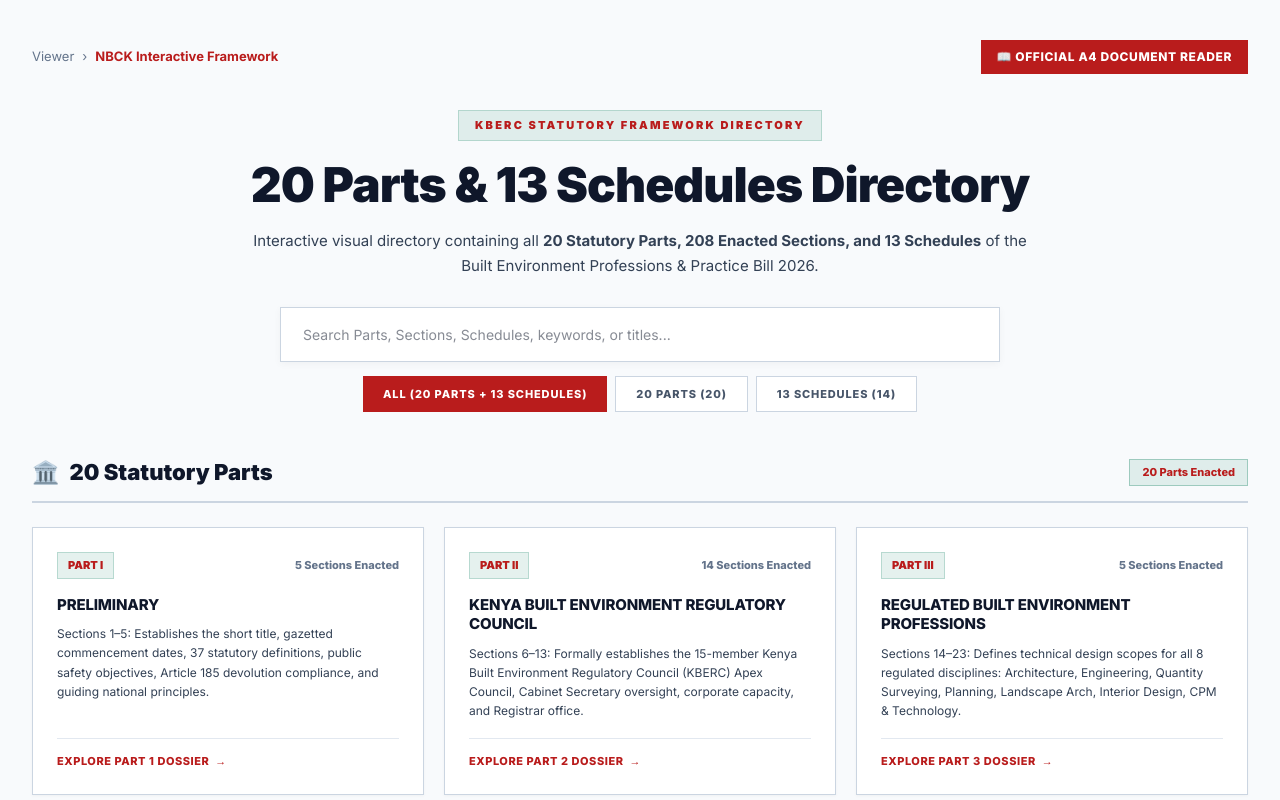
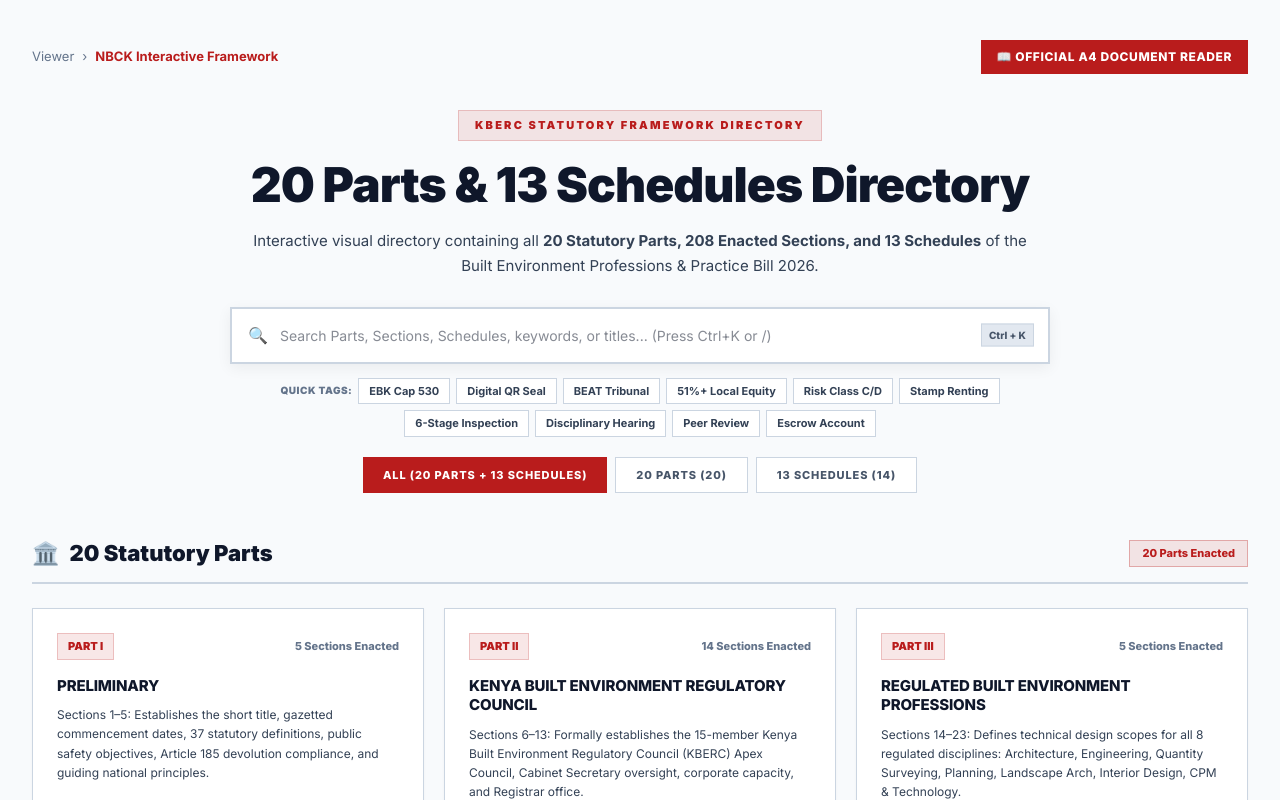
Before and after one commit to nyagonchonga/KBERC, a Next.js app: page /viewer/interactive in a window 1280 px wide. Shown: the top 800 px of the page. Built offline with nearby package versions, Linux system fonts and the light colour scheme.

Commit message:
feat(search): upgrade interactive viewer search with live autocomplete dropdown, preset keyword chips, keyboard shortcut, and section jump links

```diff
--- a/src/app/viewer/interactive/page.tsx
+++ b/src/app/viewer/interactive/page.tsx
@@ -1,8 +1,22 @@
 'use client';
 
-import { useState } from 'react';
+import { useState, useEffect, useRef } from 'react';
 import Link from 'next/link';
 import { billData } from '../data';
+
+/* ─── Preset Statutory Keyword Search Chips ───────────────────────────── */
+const STATUTORY_KEYWORD_CHIPS = [
+  'EBK Cap 530',
+  'Digital QR Seal',
+  'BEAT Tribunal',
+  '51%+ Local Equity',
+  'Risk Class C/D',
+  'Stamp Renting',
+  '6-Stage Inspection',
+  'Disciplinary Hearing',
+  'Peer Review',
+  'Escrow Account'
+];
 
 /* ─── Exhaustive Authoritative Part Descriptions ────────────────────────── */
 const RICH_PART_DESCRIPTIONS: Record<number, string> = {
@@ -44,34 +58,9 @@ const RICH_SCHEDULE_DESCRIPTIONS: Record<number, string> = {
   13: "Schedule 13: Discipline Registration Boards Governance Charter (ARB, QSRB, EBK) for board elections and registrar duties."
 };
 
-/* ─── Part colour palette ─────────────────────────────────────────────── */
-const PALETTE = [
-  { from: '#64748B', to: '#475569' },
-  { from: '#b91c1c', to: '#dc2626' },
-  { from: '#0284C7', to: '#0891B2' },
-  { from: '#D97706', to: '#EA580C' },
-  { from: '#B91C1C', to: '#DC2626' },
-  { from: '#7C3AED', to: '#9333EA' },
-  { from: '#1D4ED8', to: '#2563EB' },
-  { from: '#B45309', to: '#CA8A04' },
-  { from: '#4F46E5', to: '#4338CA' },
-  { from: '#BE185D', to: '#DB2777' },
-  { from: '#0D9488', to: '#0F766E' },
-  { from: '#D97706', to: '#B45309' },
-  { from: '#65A30D', to: '#4D7C0F' },
-  { from: '#6B21A8', to: '#7C3AED' },
-  { from: '#E11D48', to: '#BE123C' },
-  { from: '#0284C7', to: '#0369A1' },
-  { from: '#C026D3', to: '#A21CAF' },
-  { from: '#57534E', to: '#44403C' },
-  { from: '#4B5563', to: '#374151' },
-  { from: '#b91c1c', to: '#991b1b' },
-];
-
 /* ─── Part Card Component ─────────────────────────────────────────────── */
 function PartCard({ part, index }: { part: typeof billData.structure[0]; index: number }) {
   const [hovered, setHovered] = useState(false);
-  const palette = PALETTE[index % PALETTE.length];
   const partNum = index + 1;
   const description = RICH_PART_DESCRIPTIONS[partNum] || `Sections governing ${part.title} under the Act.`;
 
@@ -95,9 +84,8 @@ function PartCard({ part, index }: { part: typeof billData.structure[0]; index:
         minHeight: '210px',
       }}
     >
-      {/* Header */}
       <div style={{ display: 'flex', alignItems: 'center', justifyContent: 'space-between', marginBottom: '16px' }}>
-        <span style={{ fontSize: '11px', fontWeight: 900, color: '#b91c1c', background: 'rgba(4,120,87,0.1)', padding: '4px 10px', borderRadius: '0px', border: '1px solid rgba(4,120,87,0.2)' }}>
+        <span style={{ fontSize: '11px', fontWeight: 900, color: '#b91c1c', background: 'rgba(185,28,28,0.1)', padding: '4px 10px', borderRadius: '0px', border: '1px solid rgba(185,28,28,0.2)' }}>
           PART {['I','II','III','IV','V','VI','VII','VIII','IX','X','XI','XII','XIII','XIV','XV','XVI','XVII','XVIII','XIX','XX'][index]}
         </span>
         <span style={{ fontSize: '11px', fontWeight: 800, color: '#64748B' }}>
@@ -105,7 +93,6 @@ function PartCard({ part, index }: { part: typeof billData.structure[0]; index:
         </span>
       </div>
 
-      {/* Body */}
       <h3 style={{
         fontSize: '15px', fontWeight: 800, color: hovered ? '#b91c1c' : '#0F172A',
         marginBottom: '10px', lineHeight: 1.3, letterSpacing: '-0.01em',
@@ -117,7 +104,6 @@ function PartCard({ part, index }: { part: typeof billData.structure[0]; index:
         {description}
       </p>
 
-      {/* Footer */}
       <div style={{ display: 'flex', alignItems: 'center', gap: '6px', marginTop: '18px', paddingTop: '14px', borderTop: '1px solid #E2E8F0', fontSize: '11px', fontWeight: 800, color: '#b91c1c', textTransform: 'uppercase', letterSpacing: '0.05em' }}>
         <span>Explore Part {partNum} Dossier</span>
         <span>→</span>
@@ -184,13 +170,76 @@ function ScheduleCard({ schedule, index }: { schedule: typeof billData.schedules
 export default function InteractiveViewerIndex() {
   const [activeTab, setActiveTab] = useState<'all' | 'parts' | 'schedules'>('all');
   const [searchQuery, setSearchQuery] = useState('');
+  const [dropdownOpen, setDropdownOpen] = useState(false);
+  const inputRef = useRef<HTMLInputElement>(null);
+
+  // Keyboard shortcut listener for Ctrl+K or /
+  useEffect(() => {
+    const handleKeyDown = (e: KeyboardEvent) => {
+      if ((e.ctrlKey || e.metaKey) && e.key.toLowerCase() === 'k') {
+        e.preventDefault();
+        inputRef.current?.focus();
+      } else if (e.key === '/' && document.activeElement !== inputRef.current) {
+        e.preventDefault();
+        inputRef.current?.focus();
+      }
+    };
+    window.addEventListener('keydown', handleKeyDown);
+    return () => window.removeEventListener('keydown', handleKeyDown);
+  }, []);
+
+  const query = searchQuery.trim().toLowerCase();
+
+  // Deep Section Matches
+  const deepSectionMatches: Array<{
+    partNum: number;
+    partTitle: string;
+    sectionNumber: string;
+    sectionTitle: string;
+    snippet: string;
+  }> = [];
+
+  if (query) {
+    billData.structure.forEach((part, partIdx) => {
+      part.sections.forEach(sec => {
+        const titleMatch = sec.title.toLowerCase().includes(query);
+        const numMatch = sec.section.toLowerCase().includes(query);
+        const textMatch = sec.bill_text?.toLowerCase().includes(query);
+        const doesMatch = sec.analysis?.what_it_does?.toLowerCase().includes(query);
+        const englishMatch = sec.analysis?.plain_english?.toLowerCase().includes(query);
+
+        if (titleMatch || numMatch || textMatch || doesMatch || englishMatch) {
+          let snippet = sec.analysis?.plain_english || sec.analysis?.what_it_does || sec.bill_text || '';
+          if (snippet.length > 120) snippet = snippet.slice(0, 120) + '...';
+
+          deepSectionMatches.push({
+            partNum: partIdx + 1,
+            partTitle: part.title,
+            sectionNumber: sec.section,
+            sectionTitle: sec.title,
+            snippet
+          });
+        }
+      });
+    });
+  }
 
   const filteredParts = billData.structure.filter(p =>
-    !searchQuery || p.title.toLowerCase().includes(searchQuery.toLowerCase()) || p.part.toLowerCase().includes(searchQuery.toLowerCase()) || p.sections.some(s => s.title.toLowerCase().includes(searchQuery.toLowerCase()) || s.section.includes(searchQuery))
+    !query ||
+    p.title.toLowerCase().includes(query) ||
+    p.part.toLowerCase().includes(query) ||
+    p.sections.some(s =>
+      s.title.toLowerCase().includes(query) ||
+      s.section.toLowerCase().includes(query) ||
+      s.bill_text?.toLowerCase().includes(query) ||
+      s.analysis?.plain_english?.toLowerCase().includes(query)
+    )
   );
 
   const filteredSchedules = billData.schedules.filter(s =>
-    !searchQuery || s.title.toLowerCase().includes(searchQuery.toLowerCase()) || s.content.toLowerCase().includes(searchQuery.toLowerCase())
+    !query ||
+    s.title.toLowerCase().includes(query) ||
+    s.content.toLowerCase().includes(query)
   );
 
   return (
@@ -230,7 +279,7 @@ export default function InteractiveViewerIndex() {
 
         {/* Hero Section */}
         <div style={{ textAlign: 'center', marginBottom: '44px' }}>
-          <div style={{ display: 'inline-flex', alignItems: 'center', gap: '10px', marginBottom: '16px', background: 'rgba(4,120,87,0.1)', padding: '6px 16px', border: '1px solid rgba(4,120,87,0.2)' }}>
+          <div style={{ display: 'inline-flex', alignItems: 'center', gap: '10px', marginBottom: '16px', background: 'rgba(185,28,28,0.1)', padding: '6px 16px', border: '1px solid rgba(185,28,28,0.2)' }}>
             <span style={{ fontSize: '11px', fontWeight: 900, color: '#b91c1c', letterSpacing: '0.2em', textTransform: 'uppercase' }}>
               KBERC STATUTORY FRAMEWORK DIRECTORY
             </span>
@@ -244,21 +293,76 @@ export default function InteractiveViewerIndex() {
             Interactive visual directory containing all <strong>20 Statutory Parts, 208 Enacted Sections, and 13 Schedules</strong> of the Built Environment Professions &amp; Practice Bill 2026.
           </p>
 
-          {/* Search & Filter Controls */}
-          <div style={{ maxWidth: '720px', margin: '0 auto', display: 'flex', flexDirection: 'column', gap: '14px' }}>
+          {/* Search & Filter Controls Container */}
+          <div style={{ maxWidth: '820px', margin: '0 auto', display: 'flex', flexDirection: 'column', gap: '14px', position: 'relative' }}>
+
+            {/* Input with Search Icon, Clear Button, and Keyboard Badge */}
+            <div style={{ position: 'relative', width: '100%' }}>
+              <span style={{ position: 'absolute', left: '18px', top: '50%', transform: 'translateY(-50%)', fontSize: '16px', color: '#64748B' }}>
+                🔍
+              </span>
               <input
+                ref={inputRef}
                 type="text"
-              placeholder="Search Parts, Sections, Schedules, keywords, or titles..."
+                placeholder="Search Parts, Sections, Schedules, keywords, or titles... (Press Ctrl+K or /)"
                 value={searchQuery}
-              onChange={(e) => setSearchQuery(e.target.value)}
+                onFocus={() => setDropdownOpen(true)}
+                onChange={(e) => {
+                  setSearchQuery(e.target.value);
+                  setDropdownOpen(true);
+                }}
                 style={{
-                width: '100%', padding: '16px 22px', borderRadius: '0px',
-                background: '#FFFFFF', border: '1px solid #CBD5E1',
+                  width: '100%', padding: '16px 48px 16px 48px', borderRadius: '0px',
+                  background: '#FFFFFF', border: '2px solid #CBD5E1',
                   color: '#0F172A', fontSize: '14px', outline: 'none',
-                boxShadow: '0 2px 8px rgba(0,0,0,0.04)'
+                  boxShadow: '0 4px 14px rgba(0,0,0,0.06)'
                 }}
               />
-            <div style={{ display: 'flex', justifyContent: 'center', gap: '8px', flexWrap: 'wrap' }}>
+              {searchQuery ? (
+                <button
+                  onClick={() => setSearchQuery('')}
+                  style={{
+                    position: 'absolute', right: '16px', top: '50%', transform: 'translateY(-50%)',
+                    background: 'none', border: 'none', color: '#64748B', fontSize: '16px', cursor: 'pointer', padding: '4px'
+                  }}
+                  title="Clear Search"
+                >
+                  ✕
+                </button>
+              ) : (
+                <span style={{ position: 'absolute', right: '16px', top: '50%', transform: 'translateY(-50%)', fontSize: '10px', fontWeight: 800, background: '#E2E8F0', color: '#475569', padding: '3px 7px', border: '1px solid #CBD5E1' }}>
+                  Ctrl + K
+                </span>
+              )}
+            </div>
+
+            {/* Curated Preset Statutory Keyword Chips */}
+            <div style={{ display: 'flex', alignItems: 'center', justifyContent: 'center', gap: '6px', flexWrap: 'wrap' }}>
+              <span style={{ fontSize: '10px', fontWeight: 900, color: '#64748B', textTransform: 'uppercase', letterSpacing: '0.05em' }}>
+                Quick Tags:
+              </span>
+              {STATUTORY_KEYWORD_CHIPS.map(chip => (
+                <button
+                  key={chip}
+                  onClick={() => {
+                    setSearchQuery(chip);
+                    setDropdownOpen(true);
+                  }}
+                  style={{
+                    padding: '4px 10px', fontSize: '11px', fontWeight: 700,
+                    background: searchQuery === chip ? '#b91c1c' : '#FFFFFF',
+                    color: searchQuery === chip ? '#FFFFFF' : '#334155',
+                    border: '1px solid #CBD5E1', cursor: 'pointer',
+                    transition: 'all 0.15s'
+                  }}
+                >
+                  {chip}
+                </button>
+              ))}
+            </div>
+
+            {/* Tab Controls */}
+            <div style={{ display: 'flex', justifyContent: 'center', gap: '8px', flexWrap: 'wrap', marginTop: '6px' }}>
               {(['all', 'parts', 'schedules'] as const).map(tab => (
                 <button
                   key={tab}
@@ -276,6 +380,64 @@ export default function InteractiveViewerIndex() {
                 </button>
               ))}
             </div>
+
+            {/* Live Search Results Dropdown Overlay */}
+            {query && dropdownOpen && (
+              <div style={{
+                position: 'absolute', top: '100%', left: 0, right: 0, zIndex: 100,
+                background: '#FFFFFF', border: '2px solid #b91c1c',
+                boxShadow: '0 12px 28px rgba(0,0,0,0.15)', marginTop: '8px',
+                maxHeight: '380px', overflowY: 'auto', textAlign: 'left'
+              }}>
+                <div style={{ display: 'flex', alignItems: 'center', justifyContent: 'space-between', padding: '10px 16px', background: '#F8FAFC', borderBottom: '1px solid #E2E8F0' }}>
+                  <span style={{ fontSize: '11px', fontWeight: 900, color: '#b91c1c', textTransform: 'uppercase', letterSpacing: '0.05em' }}>
+                    Found {deepSectionMatches.length} Section Matches &amp; {filteredSchedules.length} Schedules
+                  </span>
+                  <button
+                    onClick={() => setDropdownOpen(false)}
+                    style={{ background: 'none', border: 'none', color: '#64748B', fontSize: '12px', cursor: 'pointer', fontWeight: 800 }}
+                  >
+                    Close [Esc]
+                  </button>
+                </div>
+
+                {deepSectionMatches.length === 0 && filteredSchedules.length === 0 ? (
+                  <div style={{ padding: '20px', textAlign: 'center', color: '#64748B', fontSize: '13px' }}>
+                    No statutory sections found matching &quot;<strong>{searchQuery}</strong>&quot;.
+                  </div>
+                ) : (
+                  <div>
+                    {deepSectionMatches.slice(0, 10).map((match, idx) => (
+                      <Link
+                        key={idx}
+                        href={`/viewer/read#section-${match.sectionNumber.replace(/[^0-9a-zA-Z]/g, '')}`}
+                        onClick={() => setDropdownOpen(false)}
+                        style={{
+                          display: 'block', padding: '12px 16px', borderBottom: '1px solid #F1F5F9',
+                          transition: 'background 0.15s'
+                        }}
+                      >
+                        <div style={{ display: 'flex', alignItems: 'center', gap: '8px', marginBottom: '4px' }}>
+                          <span style={{ fontSize: '10px', fontWeight: 900, background: '#b91c1c', color: '#FFFFFF', padding: '2px 6px' }}>
+                            SECTION {match.sectionNumber}
+                          </span>
+                          <span style={{ fontSize: '12px', fontWeight: 800, color: '#0F172A' }}>
+                            {match.sectionTitle}
+                          </span>
+                          <span style={{ fontSize: '10px', color: '#64748B', marginLeft: 'auto' }}>
+                            Part {match.partNum}
+                          </span>
+                        </div>
+                        <p style={{ margin: 0, fontSize: '11px', color: '#475569', lineHeight: 1.4 }}>
+                          {match.snippet}
+                        </p>
+                      </Link>
+                    ))}
+                  </div>
+                )}
+              </div>
+            )}
+
           </div>
         </div>
 
@@ -286,7 +448,7 @@ export default function InteractiveViewerIndex() {
               <h2 style={{ fontSize: '22px', fontWeight: 900, color: '#0F172A', margin: 0, display: 'flex', alignItems: 'center', gap: '10px' }}>
                 <span>🏛️</span> 20 Statutory Parts
               </h2>
-              <span style={{ fontSize: '11px', fontWeight: 800, color: '#b91c1c', background: 'rgba(4,120,87,0.1)', padding: '4px 12px', border: '1px solid rgba(4,120,87,0.3)' }}>
+              <span style={{ fontSize: '11px', fontWeight: 800, color: '#b91c1c', background: 'rgba(185,28,28,0.1)', padding: '4px 12px', border: '1px solid rgba(185,28,28,0.3)' }}>
                 {filteredParts.length} Parts Enacted
               </span>
             </div>
```
Lines whose indentation alone changed are shown as unchanged.
